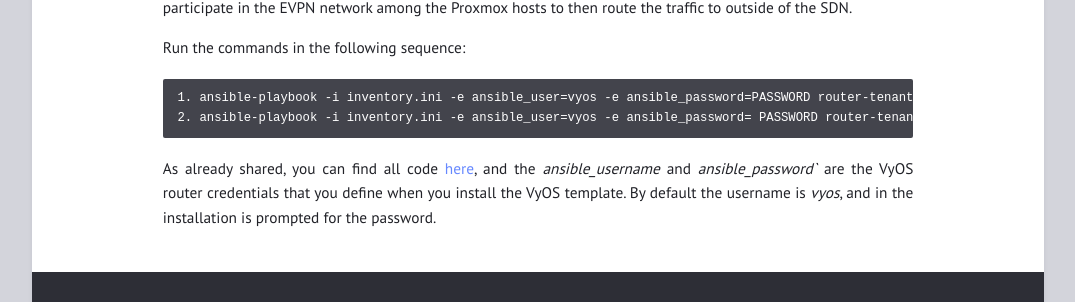
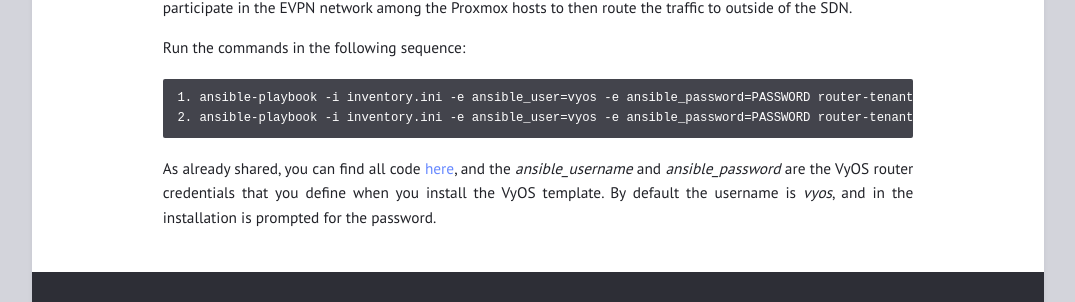
Before and after one commit to lptekdev/homelab, a Jekyll site: the page built from _posts/2026-10-16-EVPNConfigurationAutomationProxmox.md, in a window 1280 px wide and 900 px high, scrolled down 1730 px. Shown: the part 534-836 px from the top of the window, without its empty margins (102-1177 px from the left). Built offline with Jekyll 4.4.1, drawn with Linux system fonts in a browser that asks for light colours.

````diff
--- a/_posts/2026-10-16-EVPNConfigurationAutomationProxmox.md
+++ b/_posts/2026-10-16-EVPNConfigurationAutomationProxmox.md
@@ -50,7 +50,7 @@ The last part is run the ansible playbooks to finish the configuration of the Vy
 Run the commands in the following sequence:
 ```
 1. ansible-playbook -i inventory.ini -e ansible_user=vyos -e ansible_password=PASSWORD router-tenantA-add-management-vrf.yaml
-2. ansible-playbook -i inventory.ini -e ansible_user=vyos -e ansible_password= PASSWORD router-tenantA-add-commands.yaml
+2. ansible-playbook -i inventory.ini -e ansible_user=vyos -e ansible_password=PASSWORD router-tenantA-add-commands.yaml
 ```
 
-As already shared, you can find all code [here](https://github.com/lptekdev/Automate-EVPN-set-in-Proxmox-and-with-VyOS), and the *ansible_username* and *ansible_password`* are the VyOS router credentials that you define when you install the VyOS template. By default the username is *vyos*, and in the installation is prompted for the password.
+As already shared, you can find all code [here](https://github.com/lptekdev/Automate-EVPN-set-in-Proxmox-and-with-VyOS), and the *ansible_username* and *ansible_password* are the VyOS router credentials that you define when you install the VyOS template. By default the username is *vyos*, and in the installation is prompted for the password.
````
